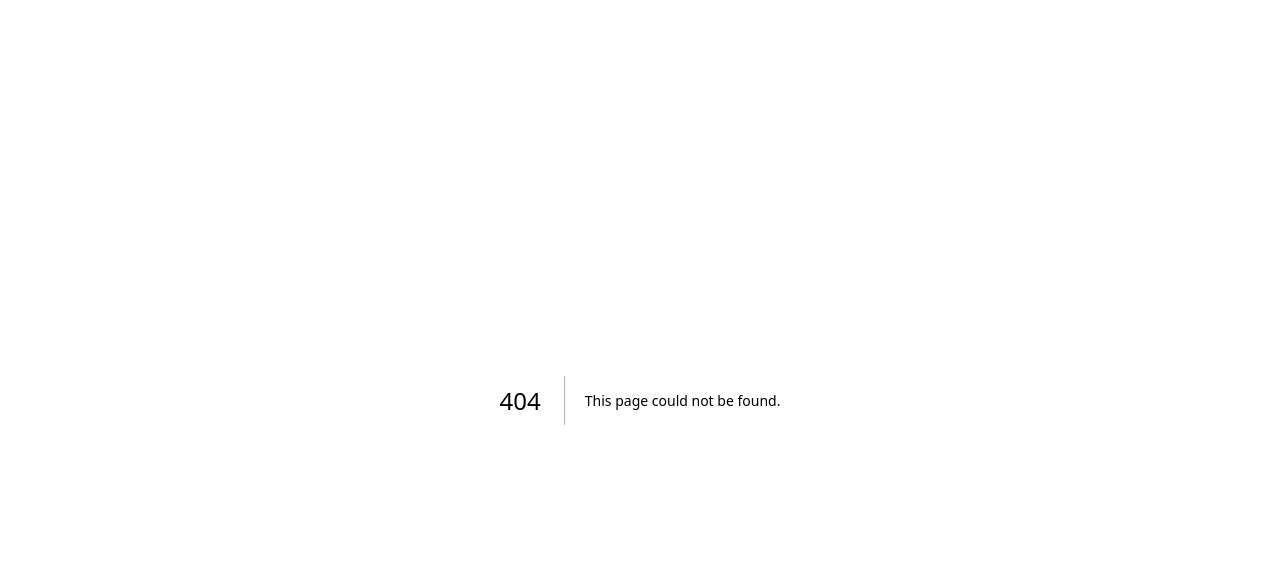
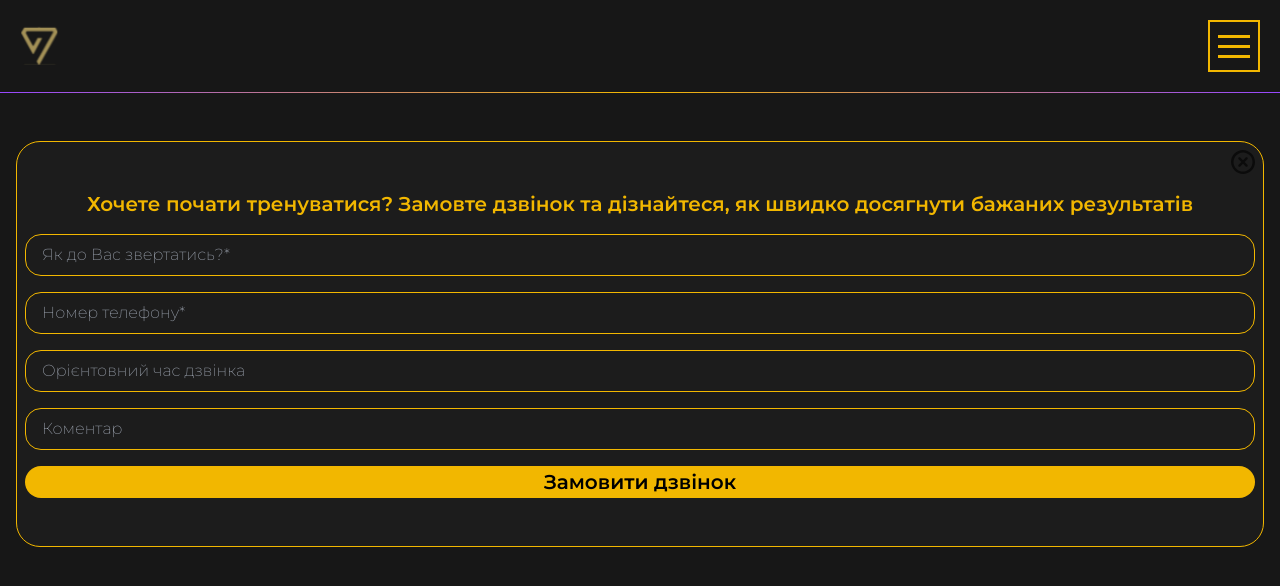
Before and after one commit to VarSlax/sf, a Next.js app: page /order in a window 1280 px wide. Before the commit this address had no page. Shown: the top 586 px of the page. Built offline with nearby package versions, Linux system fonts and the light colour scheme.

Commit message:
feature: add order confirmation page, add validaton & style fixes

```diff
--- a/app/components/BurgerWrapper.tsx
+++ b/app/components/BurgerWrapper.tsx
@@ -16,7 +16,7 @@ const BurgerWrapper = () => {
             nav ? "right-[0px]" : "right-[-100vw]"
           } `}
         >
-          <div className="flex flex-col justify-around mt-32 m-2 text-white text-3xl font-semibold uppercase">
+          <div className="flex flex-col justify-around mt-28 m-2 text-white text-2xl font-semibold uppercase">
             {dataForBurger.map(({ id, title, href }) => (
               <Burgerinfo
                 href={href}
--- a/app/components/Cards/PriceCard.tsx
+++ b/app/components/Cards/PriceCard.tsx
@@ -1,7 +1,9 @@
+"use client";
 import React from "react";
 import Image from "next/image";
 import purpleBgImage from "public/prices/price-purple-bg.svg";
 import goldBgImage from "public/prices/price-gold-bg.svg";
+import { useRouter } from "next/navigation";
 
 const PriceCard = ({
   id,
@@ -13,6 +15,7 @@ const PriceCard = ({
   iconType: string;
 }) => {
   const even = id % 2;
+  const { push } = useRouter();
 
   return (
     <div
@@ -45,12 +48,13 @@ const PriceCard = ({
         ))}
       </div>
       <button
+        onClick={() => push("/order")}
         style={{
           background: even
             ? "rgba(242, 183, 0, 0.85)"
             : "rgba(154, 52, 232, 0.45)",
         }}
-        className="flex px-8 py-2 text-black text-2xl font-semibold bg-purple bg-opacity-40 rounded-3xl border border-white border-opacity-40"
+        className="flex px-8 py-2 text-black text-2xl font-semibold bg-purple bg-opacity-40 rounded-3xl border border-white border-opacity-40 cursor-pointer"
       >
         Замовити
       </button>
--- a/app/components/Cards/SwipedCard.tsx
+++ b/app/components/Cards/SwipedCard.tsx
@@ -1,4 +1,6 @@
+"use client";
 import React from "react";
+import { useRouter } from "next/navigation";
 import Image from "next/image";
 import divider from "public/cards/swipe-card-divider.svg";
 
@@ -11,6 +13,8 @@ const SwipedCard = ({
   bgImage: string;
   description: string;
 }) => {
+  const { push } = useRouter();
+
   return (
     <>
       <div
@@ -27,7 +31,10 @@ const SwipedCard = ({
             {description}
           </div>
         </div>
-        <button className="absolute mt-56 ml-4 z-10 px-8 py-0.5 text-black text-2xl font-semibold bg-golden rounded-3xl">
+        <button
+          onClick={() => push("/order")}
+          className="absolute mt-56 ml-4 z-10 px-8 py-0.5 text-black text-2xl font-semibold bg-golden rounded-3xl cursor-pointer"
+        >
           Замовити
         </button>
         <Image
--- a/app/components/Cards/constants/dataForBurger.js
+++ b/app/components/Cards/constants/dataForBurger.js
@@ -1,7 +1,7 @@
 export const dataForBurger = [
   {
     id: 13224,
-    title: "Тренування",
+    title: "Тренування(Головна)",
     href: "/",
   },
   {
--- /dev/null
+++ b/app/order/page.tsx
@@ -0,0 +1,103 @@
+"use client";
+import React from "react";
+import { useRouter } from "next/navigation";
+import { useForm } from "react-hook-form";
+import { ErrorMessage } from "@hookform/error-message";
+import Header from "../components/Header";
+import Image from "next/image";
+import closeIcon from "public/cards/close-icon.svg";
+
+interface FormInputs {
+  name: string;
+  date: string;
+  comment: string;
+  phoneNumber: number;
+  singleErrorInput: string;
+}
+
+const OrderPage = () => {
+  const { push } = useRouter();
+
+  const {
+    register,
+    handleSubmit,
+    formState: { errors },
+  } = useForm<FormInputs>();
+
+  const onSubmit = (data: FormInputs) => {
+    console.log(data);
+    return push("/successOrder");
+  };
+
+  return (
+    <>
+      <Header />
+      <div className="flex flex-col my-12 mx-4 bg-order-card-bg rounded-3xl border border-golden backdrop-blur-sm">
+        <div className="flex justify-end m-2">
+          <Image onClick={() => push("/")} src={closeIcon} alt="no image" />
+        </div>
+        <div className="m-2 text-center text-xl font-semibold text-golden">
+          Хочете почати тренуватися? Замовте дзвінок та дізнайтеся, як швидко
+          досягнути бажаних результатів
+          <form onSubmit={handleSubmit(onSubmit)}>
+            <input
+              type="text"
+              placeholder="Як до Вас звертатись?*"
+              {...register("name", {
+                required:
+                  "Iм'я має бути не менше ніж 2 символи та містити букви.",
+                pattern: {
+                  value: /[A-Za-z]/,
+                  message:
+                    "Iм'я має бути не менше ніж 2 символи та містити букви.",
+                },
+                minLength: {
+                  value: 2,
+                  message:
+                    "Iм'я має бути не менше ніж 2 символи та містити букви.",
+                },
+              })}
+              className="w-full mt-4 px-4 mb-2 py-2 text-base bg-order-card-bg rounded-2xl border border-golden font-extralight"
+            />
+            <ErrorMessage errors={errors} name="name" />
+            <input
+              type="tel"
+              placeholder="Номер телефону*"
+              {...register("phoneNumber", {
+                required:
+                  "У номері телефону мають бути лише цифри та його довжина має бути 10 символів",
+                pattern: {
+                  value: /^\(?([0-9]{3})\)?[-. ]?([0-9]{3})[-. ]?([0-9]{4})$/,
+                  message:
+                    "У номері телефону мають бути лише цифри та його довжина має бути 10 символів",
+                },
+              })}
+              className="w-full my-2 px-4 py-2 text-base bg-order-card-bg rounded-2xl border border-golden font-extralight"
+            />
+            <ErrorMessage errors={errors} name="phoneNumber" />
+            <input
+              type="text"
+              {...register("date", { maxLength: 100 })}
+              placeholder="Орієнтовний час дзвінка"
+              className="w-full my-2 px-4 py-2 text-base bg-order-card-bg rounded-2xl border border-golden font-extralight"
+            />
+            <input
+              type="text"
+              {...register("comment", { maxLength: 300 })}
+              placeholder="Коментар"
+              className="w-full my-2 px-4 py-2 text-base bg-order-card-bg rounded-2xl border border-golden font-extralight"
+            />
+            <button
+              type="submit"
+              className="w-full mt-2 mb-10 px-8 py-0.5 text-black text-xl font-semibold bg-golden rounded-3xl cursor-pointer "
+            >
+              Замовити дзвінок
+            </button>
+          </form>
+        </div>
+      </div>
+    </>
+  );
+};
+
+export default OrderPage;
--- /dev/null
+++ b/app/successOrder/page.tsx
@@ -0,0 +1,25 @@
+"use client";
+import React, { useEffect } from "react";
+import { useRouter } from "next/navigation";
+import Header from "../components/Header";
+
+const SuccessOrder = () => {
+  const { push } = useRouter();
+
+  useEffect(() => {
+    setTimeout(() => push("/"), 5000);
+  });
+
+  return (
+    <>
+      <Header />
+      <div className="">
+        <div className="my-52 mx-4 bg-order-card-bg rounded-3xl border border-golden backdrop-blur-sm text-center text-3xl font-semibold text-golden">
+          Дякуємо за довіру! Ми зв'яжемося з вами найближчим часом
+        </div>
+      </div>
+    </>
+  );
+};
+
+export default SuccessOrder;
--- a/package.json
+++ b/package.json
@@ -9,6 +9,7 @@
     "lint": "next lint"
   },
   "dependencies": {
+    "@hookform/error-message": "^2.0.1",
     "@types/node": "20.4.10",
     "@types/react": "18.2.20",
     "@types/react-dom": "18.2.7",
@@ -20,6 +21,7 @@
     "postcss": "8.4.27",
     "react": "18.2.0",
     "react-dom": "18.2.0",
+    "react-hook-form": "^7.45.4",
     "swiper": "^10.2.0",
     "tailwindcss": "3.3.3",
     "typescript": "5.1.6"
--- a/tailwind.config.ts
+++ b/tailwind.config.ts
@@ -25,6 +25,7 @@ const config: Config = {
         "burger-bg": "#171717",
         "gray-middle": "#27272a",
         "gray-light": "#404040",
+        "order-card-bg": "#1C1C1C",
       },
       borderRadius: {
         "card-radius": "50px",
```
Also changed, not shown: 1 other file (tests, documents, lock files or other folders).
